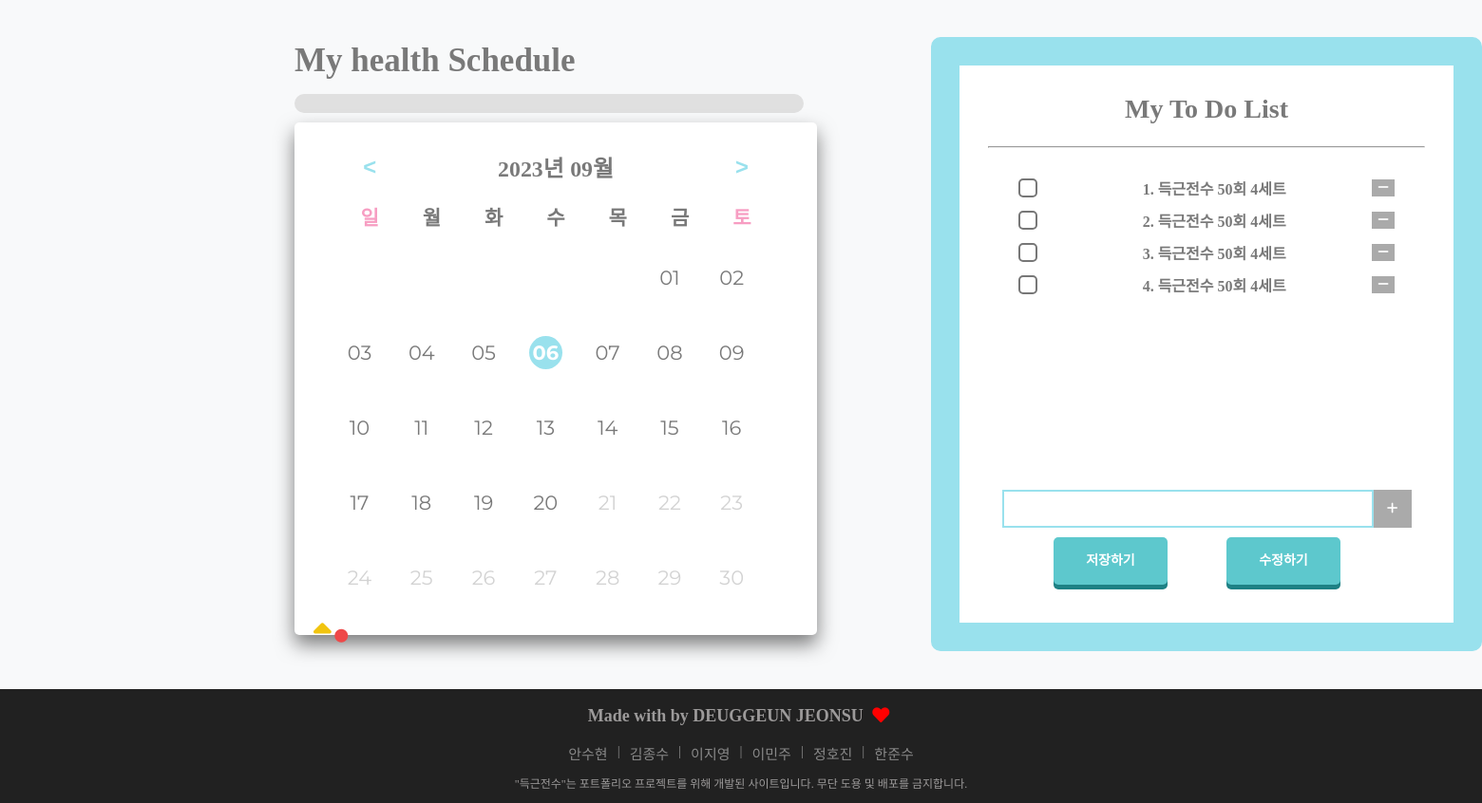
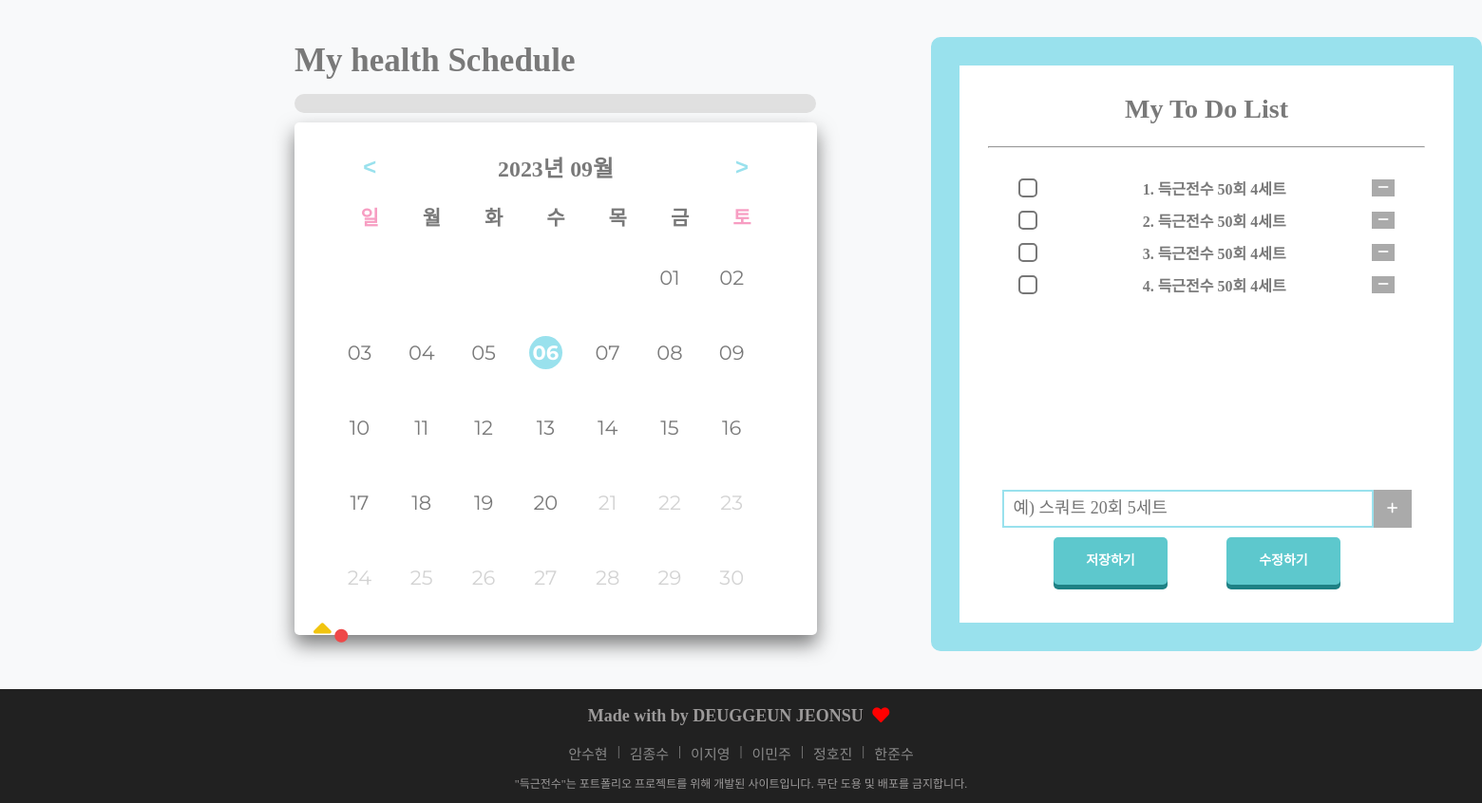
Before and after one commit to DeuggeunJeonsu/DeuggeunJeonsu, a Java web app: page / in a window 1560 px wide. Shown: the part 879-1725 px from the top of the page at 95% size. Run offline with Spring Boot 4, a stand-in JSP engine, Linux system fonts and the light colour scheme; the project's own start-up code is not run, and a stand-in starts its controllers and pages; some libraries are stand-ins or nearby versions; some web fonts are replaced.

Commit message:
더이상 할 말이 없다... todoList,,,,,,,,,,

```diff
--- a/FinalProject/src/main/webapp/WEB-INF/views/common/main.jsp
+++ b/FinalProject/src/main/webapp/WEB-INF/views/common/main.jsp
@@ -178,7 +178,7 @@
 				</div>
 
 				<div>
-					<input type="text" name="addList"><button><i class="fa-solid fa-plus" style="color: #ffffff;"></i></button>
+					<input type="text" name="addList" class="addList" placeholder="예) 스쿼트 20회 5세트"><button type="button" class="addListBtn"><i class="fa-solid fa-plus" style="color: #ffffff;"></i></button>
 				</div>
 
 				<div class="tdl-btnArea">
--- a/FinalProject/src/main/webapp/resources/css/main-style.css
+++ b/FinalProject/src/main/webapp/resources/css/main-style.css
@@ -500,13 +500,14 @@ footer span{
 }
 .progress{
     background-color: #e0e0e0;
-    width: 80%;
+    width: 82%;
     border-radius: 10px;
 }
 .progress-num{
     background-color: #99E1ED;
     height: 20px;
     border-radius: 10px;
+    transition-duration: 0.5s;
 }
 
 
@@ -627,6 +628,7 @@ td {
     justify-content: space-between;
     height: 40px;
 
+    padding-left: 10px;
     font-size: 18px;
 
     border:2px solid #99E1ED;
@@ -640,11 +642,6 @@ td {
     height: 40px;
     cursor: pointer;
 }
-
-
-
-
-
 
 
 .todolist-area{
@@ -709,18 +706,12 @@ td {
   border-color: #4285f4;
 }
 
-input[id="ck1"]:checked + .ck::after,
-input[id="ck2"]:checked + .ck::after,
-input[id="ck3"]:checked + .ck::after,
-input[id="ck4"]:checked + .ck::after {
+.check-area > div > input:checked +.ck::after {
   height: 10px;
   animation: bottomcheck 0.2s ease 0s forwards;
 }
 
-input[id="ck1"]:checked + .ck::before,
-input[id="ck2"]:checked + .ck::before,
-input[id="ck3"]:checked + .ck::before,
-input[id="ck4"]:checked + .ck::before {
+.check-area > div > input:checked + .ck::before {
   height: 24px;
   animation: topcheck 0.4s ease 0s forwards;
 }
--- a/FinalProject/src/main/webapp/resources/js/TodoList/todoList.js
+++ b/FinalProject/src/main/webapp/resources/js/TodoList/todoList.js
@@ -152,10 +152,69 @@ $(document).ready(function(){
 
 });
 
+const addListBtn = document.querySelector(".addListBtn")
+addListBtn.addEventListener("click", function(){
+    const addListInput = document.querySelector(".addList");
+    const addListVal = addListInput.value.trim();  // 입력 값의 양 끝 공백을 제거합니다.
+
+    const reqExp = /^[가-힣a-zA-Z\s]{1,10} \d{1,2}회 \d{1,2}세트$/;
+
+    if (!reqExp.test(addListVal)) {
+        if (confirm("운동 횟수와 세트 횟수를 입력해주세요")) {
+            addListInput.focus();
+            addListInput.value = "  회  세트";
+        }
+    } else {
+        alert("정규식 성공! DB에 insert한 후 다시 목록조회 하자!");
+        document.querySelector(".addList").value="";
+
+        // 새로운 div 요소 생성
+        const div = document.createElement("div");
+        const checkboxes = document.querySelectorAll(".ck").length + 1; // 현재 체크박스 개수 + 1
+
+        // input 요소 생성 및 속성 설정
+        const input = document.createElement("input");
+        input.setAttribute("type", "checkbox");
+        input.setAttribute("id", "ck" + checkboxes);
+        input.setAttribute("class", "none checkbox");
+
+        // label 요소 생성 및 연결
+        const label = document.createElement("label");
+        label.setAttribute("for", "ck" + checkboxes);
+        label.setAttribute("class", "ck");
+
+        // span 요소 생성 및 텍스트 설정
+        const span = document.createElement("span");
+        span.textContent = addListVal;
+
+        // button 요소 생성
+        const button = document.createElement("button");
+        button.setAttribute("type", "button");
+
+
+        // i 요소 생성 및 클래스 및 스타일 설정
+        const i = document.createElement("i");
+        i.setAttribute("class", "fa-solid fa-minus minus");
+        i.style.color = "#ffffff";
+
+        // 각 요소를 div에 추가
+        div.appendChild(input);
+        div.appendChild(label);
+        div.appendChild(span);
+        div.appendChild(button);
+        button.appendChild(i);
+
+        // div를 원하는 위치에 추가
+        document.querySelector(".check-area").append(div);
+    }
+})
+
+
+
 
 if (document.querySelector(".todolist-area") != null) {
     const checkboxes = document.querySelectorAll(".checkbox");
-
+    // const addListBtn = document.querySelector(".addListBtn")
 
     checkboxes.forEach((checkbox) => {
 
@@ -183,6 +242,7 @@ if (document.querySelector(".todolist-area") != null) {
 
 
 
+
         checkbox.addEventListener("change", function () {
             if (this.checked) {
                 const spanElement = this.nextElementSibling.nextElementSibling;
@@ -204,25 +264,66 @@ if (document.querySelector(".todolist-area") != null) {
             progressNum.style.width = `${checkedPercentage}%`;
         });
 
-        // const minus = checkbox.nextElementSibling.nextElementSibling.nextElementSibling;
-        // minus.addEventListener("click", function () {
-        //     checkboxes.length=0;
-        //     checkbox.parentElement.remove();
-        //     const totalCheckboxes= document.querySelectorAll(".ck").length;
 
-        //     if (checkbox.checked) {
-
-        //         checkedCount--;
-        //     }
+    });
 
 
-        //     const checkedPercentage = (checkedCount / totalCheckboxes) * 100;
+    // addListBtn.addEventListener("click", function(){
+    //     const addListInput = document.querySelector(".addList");
+    //     const addListVal = addListInput.value.trim();  // 입력 값의 양 끝 공백을 제거합니다.
 
-        //     if (checkedCount === 0) {
-        //         progressNum.style.width = "0%";
+    //     const reqExp = /^[가-힣a-zA-Z\s]{1,10} \d{1,2}회 \d{1,2}세트$/;
+
+    //     if (!reqExp.test(addListVal)) {
+    //         if (confirm("운동 횟수와 세트 횟수를 입력해주세요")) {
+    //             addListInput.focus();
+    //             addListInput.value = "  회  세트";
+    //         }
     //     } else {
-        //         progressNum.style.width = `${checkedPercentage}%`;
+    //         alert("정규식 성공! DB에 insert한 후 다시 목록조회 하자!");
+    //         document.querySelector(".addList").value="";
+
+    //         // 새로운 div 요소 생성
+    //         const div = document.createElement("div");
+    //         const checkboxes = document.querySelectorAll(".ck").length + 1; // 현재 체크박스 개수 + 1
+
+    //         // input 요소 생성 및 속성 설정
+    //         const input = document.createElement("input");
+    //         input.setAttribute("type", "checkbox");
+    //         input.setAttribute("id", "ck" + checkboxes);
+    //         input.setAttribute("class", "none checkbox");
+
+    //         // label 요소 생성 및 연결
+    //         const label = document.createElement("label");
+    //         label.setAttribute("for", "ck" + checkboxes);
+    //         label.setAttribute("class", "ck");
+
+    //         // span 요소 생성 및 텍스트 설정
+    //         const span = document.createElement("span");
+    //         span.textContent = addListVal;
+
+    //         // button 요소 생성
+    //         const button = document.createElement("button");
+    //         button.setAttribute("type", "button");
+
+
+    //         // i 요소 생성 및 클래스 및 스타일 설정
+    //         const i = document.createElement("i");
+    //         i.setAttribute("class", "fa-solid fa-minus minus");
+    //         i.style.color = "#ffffff";
+
+    //         // 각 요소를 div에 추가
+    //         div.appendChild(input);
+    //         div.appendChild(label);
+    //         div.appendChild(span);
+    //         div.appendChild(button);
+    //         button.appendChild(i);
+
+    //         // div를 원하는 위치에 추가
+    //         document.querySelector(".check-area").append(div);
     //     }
-        // });
-    });
+    // })
+
+
+
 }
```
Also changed, not shown: FinalProject/src/main/webapp/resources/js/main.js (line endings or trailing spaces). Lines whose indentation alone changed are shown as unchanged.
